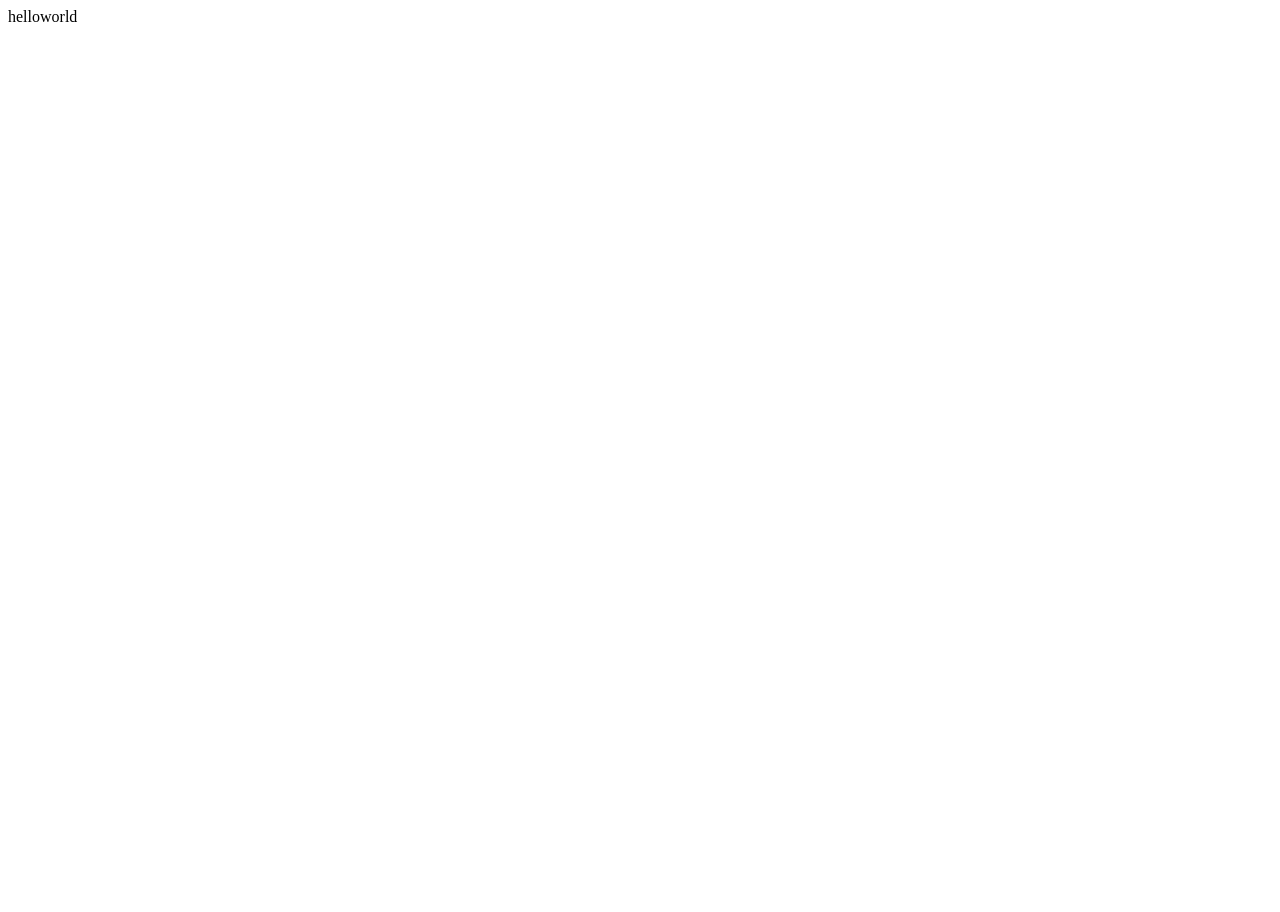
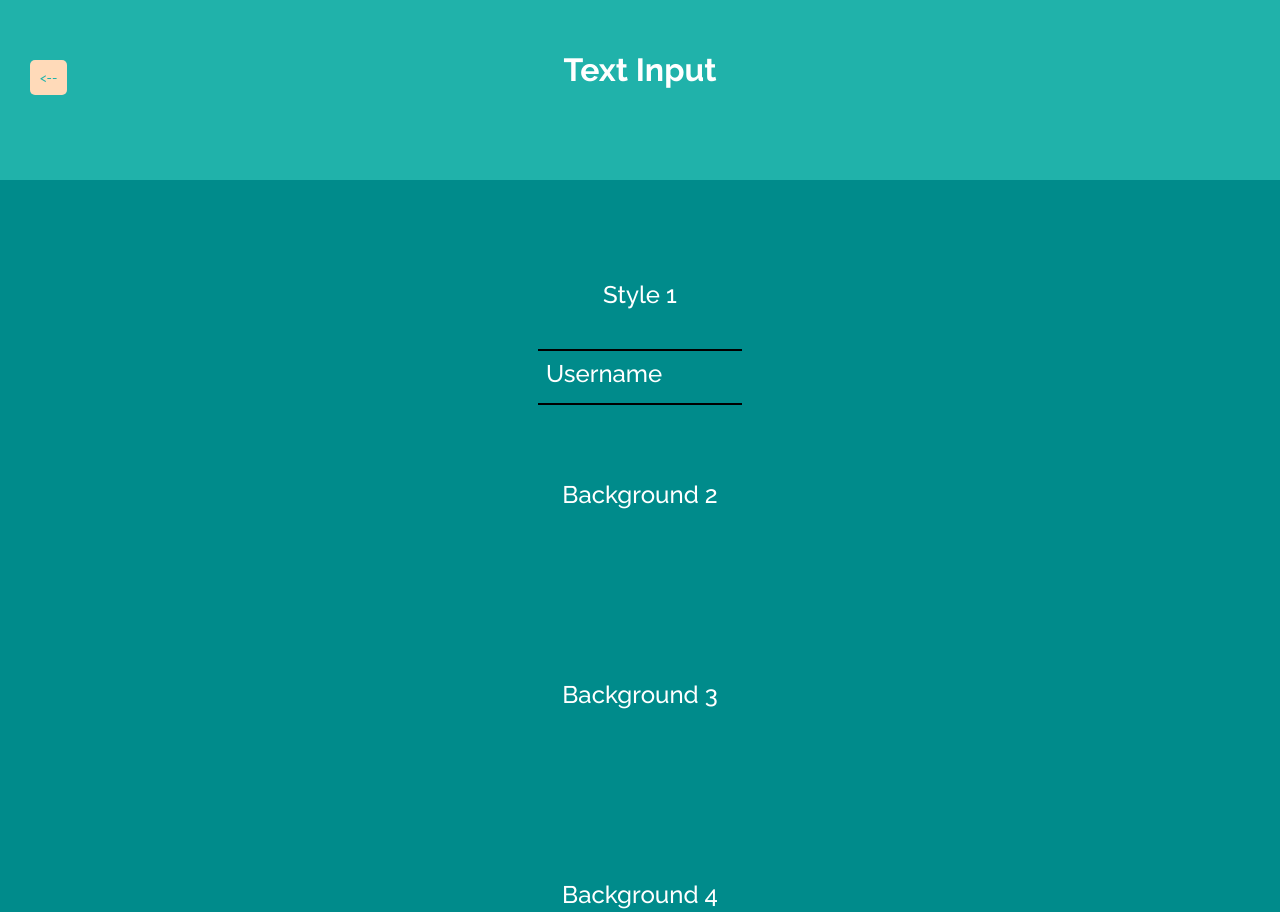
Before and after one commit to paigeful/CSSPlayground, a plain HTML site: page text-input.html in a window 1280 px wide. Shown: the top 912 px of the page. Before the commit the page ends 800 px from the top, so only its background shows below. Drawn offline with Linux system fonts and the light colour scheme.

Commit message:
text-input practice

```diff
--- a/css/base.css
+++ b/css/base.css
@@ -4,6 +4,7 @@ body {
     background: DarkCyan;
     color: white;
     font-family: 'Raleway', Arial, sans-serif;
+    margin: 0;
 }
 
 a {
@@ -11,18 +12,39 @@ a {
     color: white;
 }
 
+ul {
+    padding: 0;
+    margin: 0;
+}
+
+li {
+    list-style: none;
+}
+
 .header {
     margin: 0 auto;
     text-align: center;
-
+    padding: 30px;
+    background: LightSeaGreen;
+    height: 120px;
 }
 
-h1 {
-    color: MediumAquaMarine;
+.header .back {
+    position: absolute;
+    padding: 10px;
+    top: 60px;
+    left: 30px;
+    background: peachpuff;
+    border-radius: 5px;
+    font-size: 0.8em;
+}
+
+.header .back a {
+    color: LightSeaGreen;
 }
 
 .subtitle {
-    color: LightSeaGreen;
+    color: PeachPuff;
 }
 
 .main {
@@ -42,9 +64,37 @@ h1 {
 
 a:hover .item {
     background: peachpuff;
-    color: salmon;
+    color: DarkCyan;
 }
 
 .item-title {
     display: inline;
 }
+
+/*** color palette ***/
+.color-palette {
+    position: absolute;
+    top: 20px;
+    right: 20px;
+}
+.color-palette li {
+    height: 35px;
+    width: 35px;
+    border: 2px solid white;
+    border-bottom: 0px;
+}
+.color-palette li:last-child {
+    border-bottom: 2px solid white;
+}
+.color-DarkCyan {
+    background-color: DarkCyan;
+}
+.color-LightSeaGreen {
+    background-color: LightSeaGreen;
+}
+.color-White {
+    background-color: White;
+}
+.color-PeachPuff {
+    background-color: PeachPuff;
+}
--- /dev/null
+++ b/css/text-input.css
@@ -0,0 +1,42 @@
+.text-input li {
+    height: 200px;
+}
+
+input {
+    background: transparent;
+    border: 0;
+}
+
+input:focus {
+    outline-offset: 0;
+    outline: none;
+}
+
+.style-1 .input {
+    margin: 40px;
+    position: relative;
+    display: inline-block;
+}
+
+.style-1 .input input {
+    height: 50px;
+    width: 200px;
+    border-top: 2px solid black;
+    border-bottom: 2px solid black;
+}
+
+.style-1 .input label {
+    position: absolute;
+    left: 0;
+    top: 0;
+}
+
+.style-1 .input label span {
+    margin-top: 10px;
+    display: inline-block;
+    padding-left: 8px;
+}
+
+.style-1 .input.focus label span {
+    transform: translate3d(0, -150%, 0);
+}
--- a/text-input.html
+++ b/text-input.html
@@ -1 +1,32 @@
-helloworld
+<!DOCTYPE html>
+<html lang="en">
+<head>
+    <title>CSS Playground - text input</title>
+    <link rel="stylesheet" type="text/css" href="css/base.css" />
+    <link rel="stylesheet" type="text/css" href="css/text-input.css" />
+</head>
+<body>
+    <div class="header">
+        <h1>Text Input</h1>
+        <div class="back"><a href="index.html">&#60;&#45;&#45;</a></div>
+    </div>
+    <div class="main text-input">
+        <ul>
+            <li class="style-1">
+                <div>Style 1</div>
+                <div class="input">
+                    <input>
+                    <label>
+                        <span>Username</span>
+                    </label>
+                </div>
+            </li>
+            <li><div>Background 2</div></li>
+            <li><div>Background 3</div></li>
+            <li><div>Background 4</div></li>
+            <li><div>Background 5</div></li>
+        </ul>
+    </div>
+
+</body>
+</html>
```
Also changed, not shown: index.html (+11 -0 lines).
